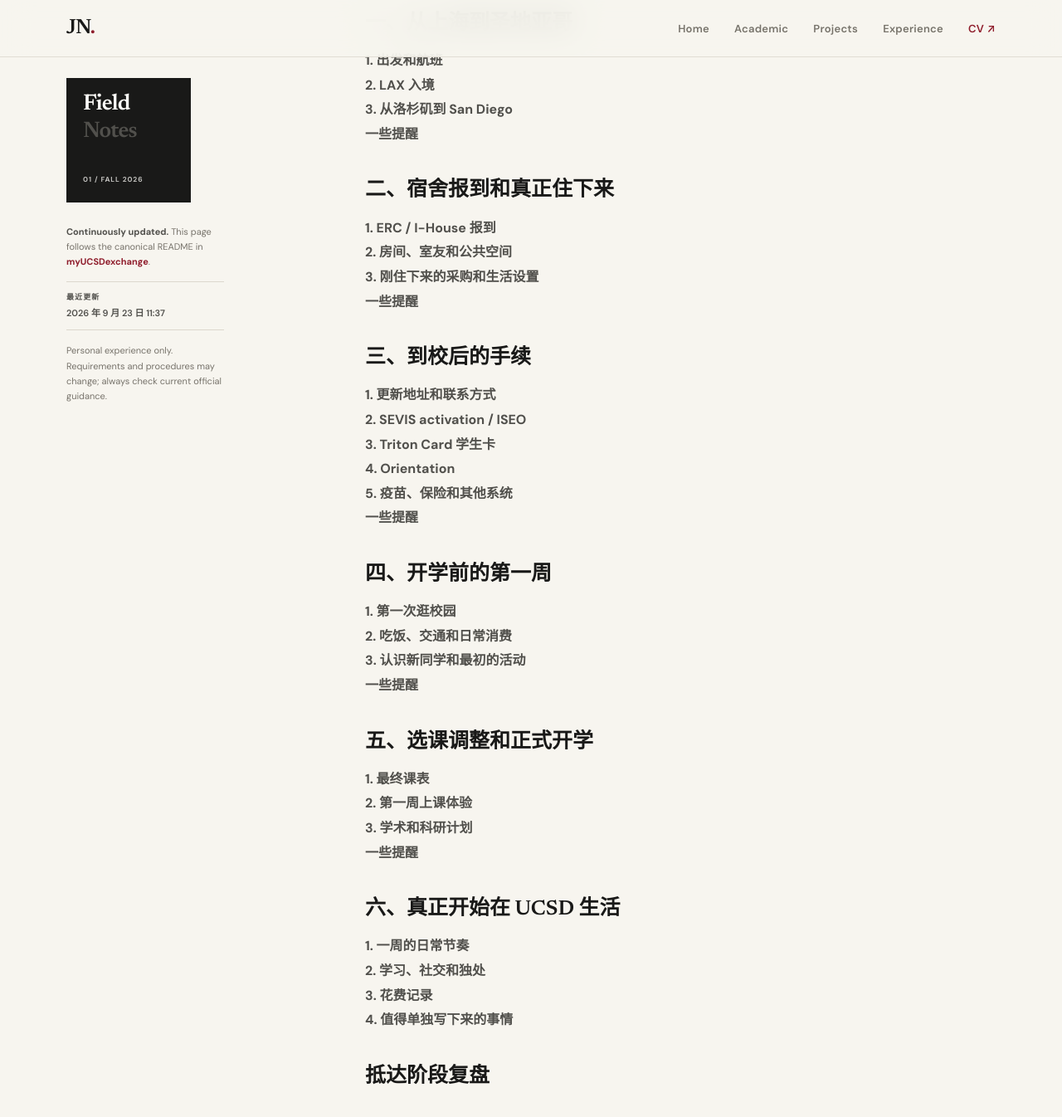
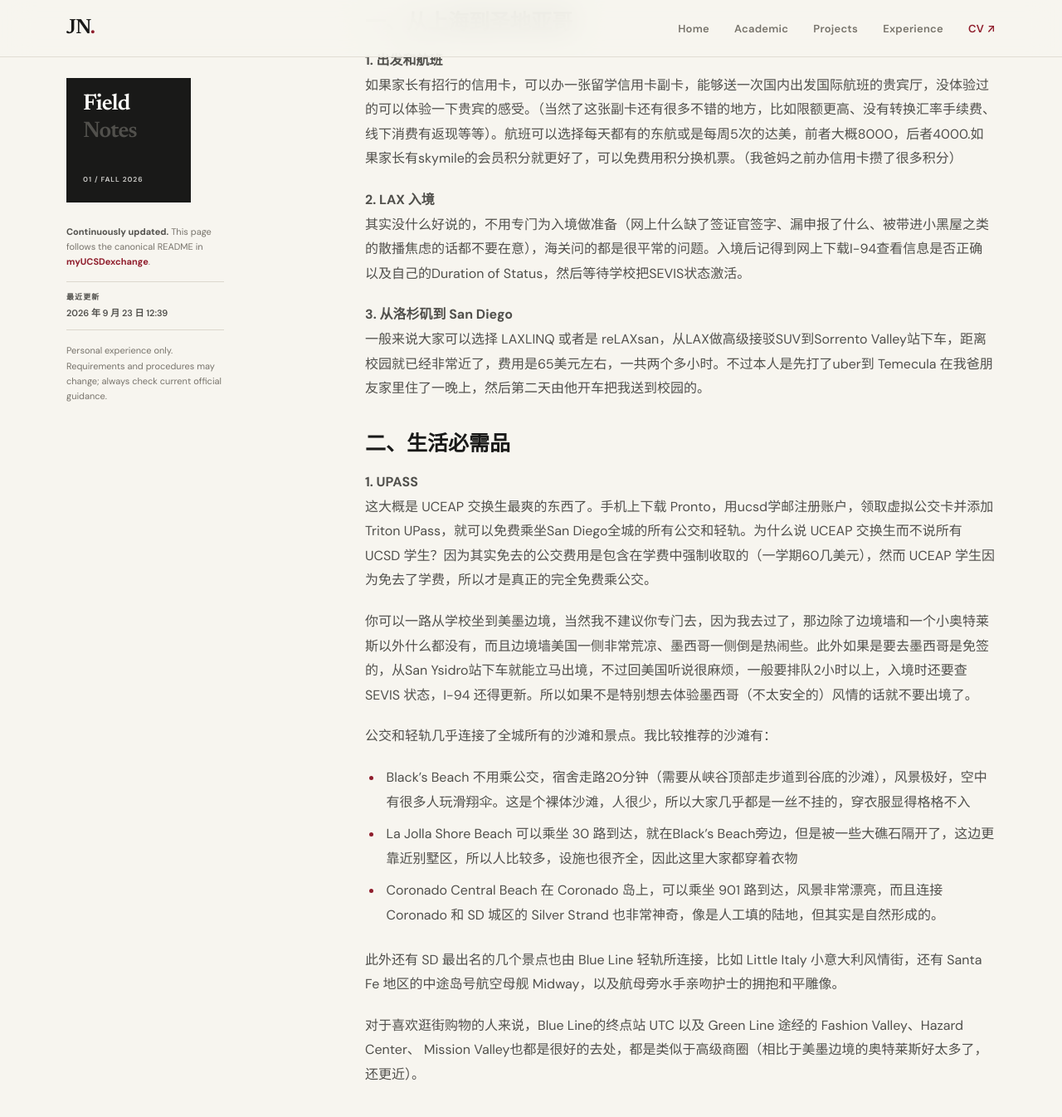
Before and after one commit to JunjieNian/JunjieNian.github.io, a Jekyll site: the page built from exchange.md, in a window 1280 px wide and 1400 px high, scrolled down 7049 px. Shown: the top 1346 px of the window at 83% size. Built offline with Jekyll 4.4.1, drawn with Linux system fonts in a browser that asks for light colours; some of the changed text lies outside the part shown.

Commit message:
Sync UCSD exchange notes

```diff
--- a/exchange.md
+++ b/exchange.md
@@ -3,8 +3,8 @@ layout: exchange
 title: "我的 UCSD 交换经历 | Junjie Nian"
 description: "Junjie Nian 持续更新的 UCSD 交换经历：从申请、行前准备到校园生活，为后来的交换生提供个人经验参考。"
 permalink: /exchange/
-last_updated: "2026-09-23T11:37:40+08:00"
-last_updated_display: "2026 年 9 月 23 日 11:37"
+last_updated: "2026-09-23T12:39:59+08:00"
+last_updated_display: "2026 年 9 月 23 日 12:39"
 ---
 
 # 我的 UCSD 交换经历
@@ -111,11 +111,11 @@ last_updated_display: "2026 年 9 月 23 日 11:37"
 
 #### 1. 上海没约到，最后去了广州
 
-拿到表后我立马填写了 DS-160，本打算在上海预约面试，结果上海只能预约到 10 月，然而 UCSD 要求 9 月 21 日开学。我申请加急，结果被上海领馆拒了，再加上本人操作不当浪费了修改面试时间的次数，导致不得不重新交一次签证费，并最终约到了广州 9 月 4 日的面签。
+拿到表后我立马支付了 I-901 并填写了 DS-160，本打算在上海预约面试，结果上海只能预约到 10 月，然而 UCSD 要求 9 月 21 日开学。我申请加急，结果被上海领馆拒了，再加上本人操作不当浪费了修改面试时间的次数，导致不得不重新交一次签证费，并最终约到了广州 9 月 4 日的面签。
 
 这里真心提醒：首先，一次预约缴费只能改两次面签时间，还想改就要另外付钱；其次，不要想着一定能在上海预约到面签位置。至少在我申请的这个时间段，概率近乎为 0。
 
-还有一点，就是关于 DS-160 的填写，其实我根本没有研究。填完才发现网上很多人说这个表填的信息其实就决定了你会不会过签了，还有人说什么社交媒体审查有可能会有坑之类的。总之都是一些散播焦虑的话，对于学生的F/J签，肯定是不会为难的。
+关于 DS-160 的填写，其实我根本没有研究。填完才发现网上很多人说这个表填的信息其实就决定了你会不会过签了，还有人说什么社交媒体审查有可能会有坑之类的。总之都是一些散播焦虑的话，对于学生的F/J签，肯定是不会为难的。
 
 不过有一点还是注意，DS-160 要求申请人填写5年内使用过的所有社交媒体账号（给出的选项就包括微博、豆瓣、Instagram等等），我当时以为填一个就行，就填了一个B站账号，后来发觉已经改不了了。不过好在面签时也没有问你社交媒体填全了吗，即便真的问了，回去发邮件补材料就行。
 
@@ -196,190 +196,36 @@ last_updated_display: "2026 年 9 月 23 日 11:37"
 
 ### 抵达后的时间线
 
-<!--
-每次发生一个值得记录的节点，就在下面增加一行。建议只写事实和结果，详细经过放到对应小节。
-
-| 时间 | 做什么 |
-| --- | --- |
-| 2026 年 9 月 19 日 | PVG 直飞 LAX |
--->
-
 ### 一、从上海到圣地亚哥
 
 #### 1. 出发和航班
 
-<!--
-可以写：值机和托运行李、机场流程、航班体验、实际飞行时间，以及哪些东西带了但没用、哪些东西差点忘带。
--->
+如果家长有招行的信用卡，可以办一张留学信用卡副卡，能够送一次国内出发国际航班的贵宾厅，没体验过的可以体验一下贵宾的感受。（当然了这张副卡还有很多不错的地方，比如限额更高、没有转换汇率手续费、线下消费有返现等等）。航班可以选择每天都有的东航或是每周5次的达美，前者大概8000，后者4000.如果家长有skymile的会员积分就更好了，可以免费用积分换机票。（我爸妈之前办信用卡攒了很多积分）
 
 #### 2. LAX 入境
 
-<!--
-可以写：排队时间、入境官问了什么、看了哪些材料、是否检查行李，以及第一次持 J-1/DS-2019 入境时最值得注意的事情。不要公开护照号、SEVIS ID 等个人编号。
--->
+其实没什么好说的，不用专门为入境做准备（网上什么缺了签证官签字、漏申报了什么、被带进小黑屋之类的散播焦虑的话都不要在意），海关问的都是很平常的问题。入境后记得到网上下载I-94查看信息是否正确以及自己的Duration of Status，然后等待学校把SEVIS状态激活。
 
 #### 3. 从洛杉矶到 San Diego
 
-<!--
-可以写：采用了什么交通方式、花了多久和多少钱、行李多时是否方便，以及最终怎么到 UCSD。
--->
+一般来说大家可以选择 LAXLINQ 或者是 reLAXsan，从LAX做高级接驳SUV到Sorrento Valley站下车，距离校园就已经非常近了，费用是65美元左右，一共两个多小时。不过本人是先打了uber到 Temecula 在我爸朋友家里住了一晚上，然后第二天由他开车把我送到校园的。
 
-#### 一些提醒
+### 二、生活必需品
 
-<!--
-等这一节写完后，再从自己的实际经历中提炼 2—4 条提醒，不需要提前写成通用攻略。
--->
+#### 1. UPASS
 
-### 二、宿舍报到和真正住下来
+这大概是 UCEAP 交换生最爽的东西了。手机上下载 Pronto，用ucsd学邮注册账户，领取虚拟公交卡并添加Triton UPass，就可以免费乘坐San Diego全城的所有公交和轻轨。为什么说 UCEAP 交换生而不说所有 UCSD 学生？因为其实免去的公交费用是包含在学费中强制收取的（一学期60几美元），然而 UCEAP 学生因为免去了学费，所以才是真正的完全免费乘公交。
 
-#### 1. ERC / I-House 报到
+你可以一路从学校坐到美墨边境，当然我不建议你专门去，因为我去过了，那边除了边境墙和一个小奥特莱斯以外什么都没有，而且边境墙美国一侧非常荒凉、墨西哥一侧倒是热闹些。此外如果是要去墨西哥是免签的，从San Ysidro站下车就能立马出境，不过回美国听说很麻烦，一般要排队2小时以上，入境时还要查 SEVIS 状态，I-94 还得更新。所以如果不是特别想去体验墨西哥（不太安全的）风情的话就不要出境了。
 
-<!--
-可以写：在哪里报到、实际需要什么材料、怎么领钥匙、过程是否顺利，以及之前修改入住时间有没有造成影响。不要公开 QwikPass PIN、门锁码、房间号等信息。
--->
+公交和轻轨几乎连接了全城所有的沙滩和景点。我比较推荐的沙滩有：
+- Black's Beach
+  不用乘公交，宿舍走路20分钟（需要从峡谷顶部走步道到谷底的沙滩），风景极好，空中有很多人玩滑翔伞。这是个裸体沙滩，人很少，所以大家几乎都是一丝不挂的，穿衣服显得格格不入
+- La Jolla Shore Beach
+  可以乘坐 30 路到达，就在Black's Beach旁边，但是被一些大礁石隔开了，这边更靠近别墅区，所以人比较多，设施也很齐全，因此这里大家都穿着衣物
+- Coronado Central Beach
+  在 Coronado 岛上，可以乘坐 901 路到达，风景非常漂亮，而且连接 Coronado 和 SD 城区的 Silver Strand 也非常神奇，像是人工填的陆地，但其实是自然形成的。
 
-#### 2. 房间、室友和公共空间
+此外还有 SD 最出名的几个景点也由 Blue Line 轻轨所连接，比如 Little Italy 小意大利风情街，还有 Santa Fe 地区的中途岛号航空母舰 Midway，以及航母旁水手亲吻护士的拥抱和平雕像。
 
-<!--
-可以写：单间的实际情况、四人套间的布局、厨房和卫生间、室友见面，以及实物和申请时想象的区别。
--->
-
-#### 3. 刚住下来的采购和生活设置
-
-<!--
-可以写：床品、生活用品、网络、手机卡、洗衣、吃饭和第一轮采购；哪些适合从国内带，哪些落地买更方便。
--->
-
-#### 一些提醒
-
-<!--
-重点保留只有真正住进去才知道的细节，例如报到时间、行李搬运、宿舍缺什么和第一晚最需要准备什么。
--->
-
-### 三、到校后的手续
-
-#### 1. 更新地址和联系方式
-
-<!--
-记录自己实际在哪个系统更新了美国地址和手机号、什么时候更新、是否马上生效。校园邮箱地址和实际居住地址应分开记录，不要公开自己的房间号或邮箱号码。
--->
-
-#### 2. SEVIS activation / ISEO
-
-<!--
-记录自己的 SEVIS 最终如何激活：是否自动完成、等了多久、有没有收到 iServices 邮件、是否需要额外提交材料。不要把尚未发生的步骤写成确定事实，也不要公开 SEVIS ID。
--->
-
-#### 3. Triton Card 学生卡
-
-<!--
-记录实际在哪里领取、需要出示什么、照片或身份验证是否遇到问题，以及学生卡最先用在了哪些地方。
--->
-
-#### 4. Orientation
-
-<!--
-分别记录自己实际参加的项目，避免把 ERC/College Orientation、Canvas 上的 iTriton 和 ISEO 的 iOrientation 混在一起。可以写哪些是必须完成的、哪些是自己选择参加的，以及实际有没有帮助。
--->
-
-#### 5. 疫苗、保险和其他系统
-
-<!--
-可以写：Tdap 或其他补种、健康系统状态、保险 waiver 最终结果，以及 TritonLink、Canvas、校园邮箱等系统第一次使用时遇到的问题。
--->
-
-#### 一些提醒
-
-<!--
-等手续基本完成后，按“必须做 / 建议做 / 可选”整理一次，方便后来人直接核对，同时注明这是 2026 年的个人经历。
--->
-
-### 四、开学前的第一周
-
-#### 1. 第一次逛校园
-
-<!--
-可以写：校园第一印象、从 ERC 到教学楼要走多久、最容易迷路的地方，以及最先认识的食堂、图书馆和公共空间。
--->
-
-#### 2. 吃饭、交通和日常消费
-
-<!--
-可以写：Dining Plan、校内外吃饭、公交和轻轨、超市、日常消费，以及刚到美国时哪些价格最出乎意料。
--->
-
-#### 3. 认识新同学和最初的活动
-
-<!--
-可以写：室友、I-House、orientation 或其他活动中认识的人，以及第一次真正感觉“交换开始了”的时刻。
--->
-
-#### 一些提醒
-
-<!--
-这一节更适合记录生活层面的经验，不必硬写成办事清单。
--->
-
-### 五、选课调整和正式开学
-
-#### 1. 最终课表
-
-<!--
-记录最初选的 4 门课有没有变化、为什么加退课，以及 prerequisite 审核或 waitlist 到最后是怎么解决的。
--->
-
-#### 2. 第一周上课体验
-
-<!--
-可以写：课堂规模、教学方式、作业和考试、教授与 TA、英文听课体验，以及和复旦最明显的区别。
--->
-
-#### 3. 学术和科研计划
-
-<!--
-可以写：到校后对“上课、做学术、做 connection”这件事的真实判断，有没有联系老师或参加 seminar，以及原来的计划发生了什么变化。
--->
-
-#### 一些提醒
-
-<!--
-尽量记录具体课程选择和决策原因，但不要公开未经同意的私人对话或他人联系方式。
--->
-
-### 六、真正开始在 UCSD 生活
-
-#### 1. 一周的日常节奏
-
-<!--
-等生活稳定后，记录一个普通工作日和周末分别是什么样子。
--->
-
-#### 2. 学习、社交和独处
-
-<!--
-可以持续记录交换生活中最真实的时间分配，以及理想和现实之间的差别。
--->
-
-#### 3. 花费记录
-
-<!--
-建议记录有代表性的项目和大致范围，不公开银行账号、账单号码或完整住址。
--->
-
-#### 4. 值得单独写下来的事情
-
-<!--
-旅行、活动、研究、朋友、意外和转折都可以从这里继续另起小节，不需要被现有框架限制。
--->
-
-### 抵达阶段复盘
-
-<!--
-这一阶段相对稳定后再写：
-
-1. 出发前哪些准备真的有用？
-2. 哪些担心最后没有发生？
-3. 哪些问题到了美国才发现？
-4. 如果重新来一次，会提前做什么或少做什么？
-5. 给下一届交换生最想说的一句话是什么？
--->
+对于喜欢逛街购物的人来说，Blue Line的终点站 UTC 以及 Green Line 途经的 Fashion Valley、Hazard Center、 Mission Valley也都是很好的去处，都是类似于高级商圈（相比于美墨边境的奥特莱斯好太多了，还更近）。
```
